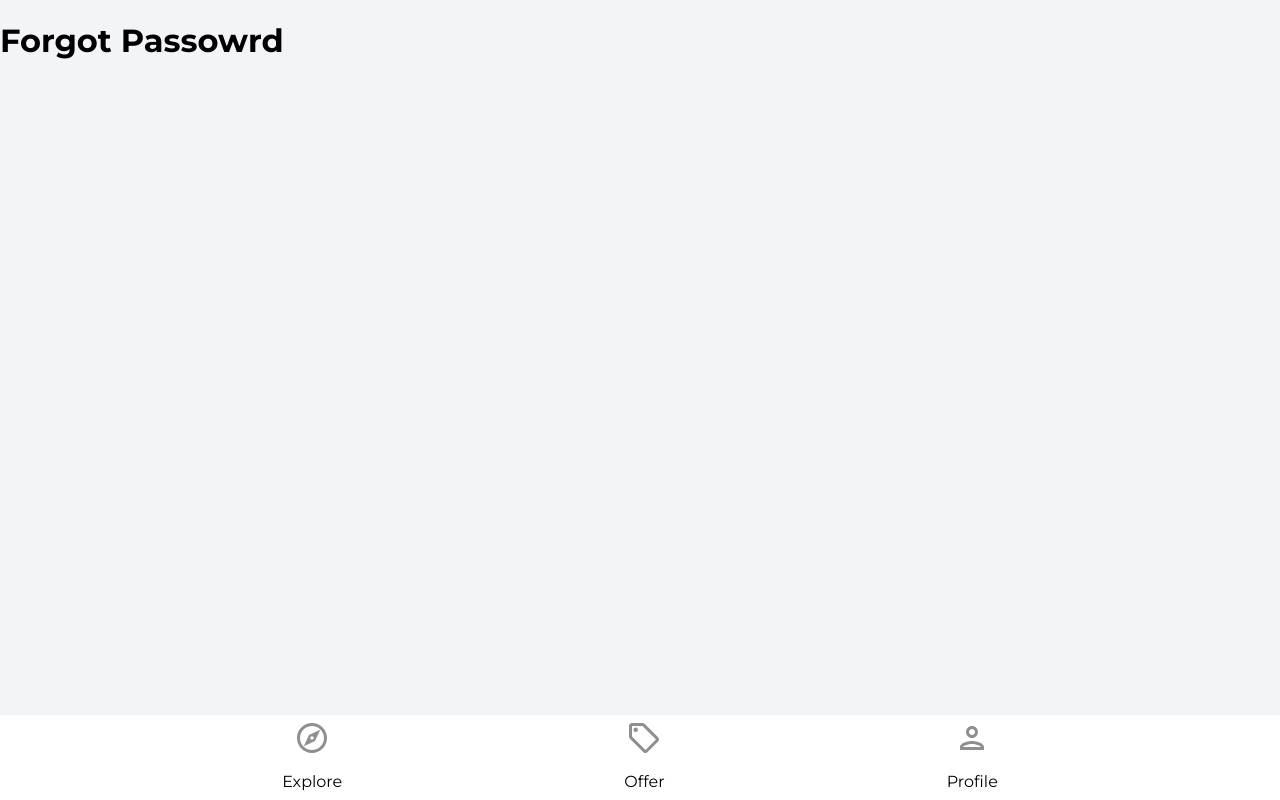
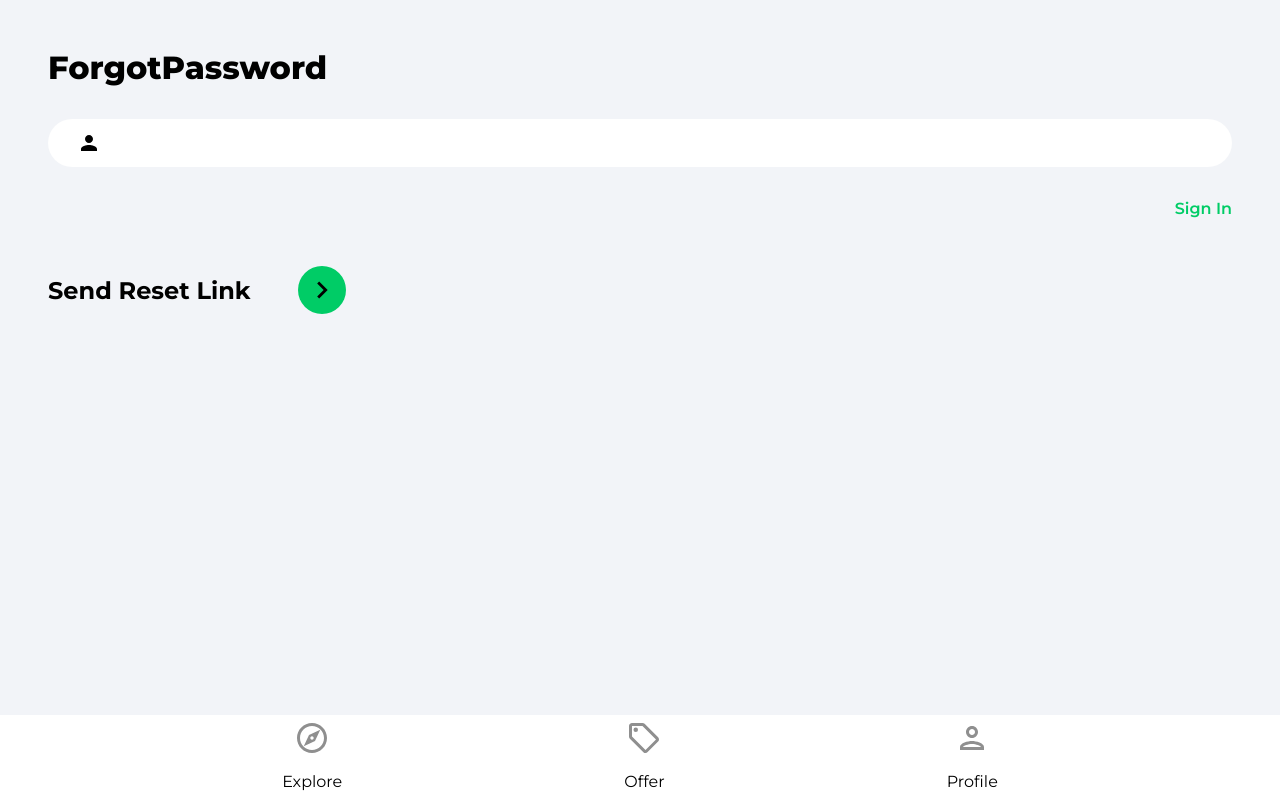
Before and after one commit to ldallalio/house-marketplace, a React (Create React App) app: page /forgot-password in a window 1280 px wide. Built offline with nearby package versions, Linux system fonts and the light colour scheme.

Commit message:
Adding reset Password via firebase

```diff
--- a/src/components/PrivateRoute.jsx
+++ b/src/components/PrivateRoute.jsx
@@ -1,12 +1,13 @@
 import React from 'react';
 import { Navigate, Outlet } from 'react-router-dom';
 import { useAuthStatus } from '../hooks/useAuthStatus';
+import Spinner from './Spinner';
 
 const PrivateRoute = () => {
 	const { loggedIn, checkingStatus } = useAuthStatus();
 
 	if (checkingStatus) {
-		return <h3>Loading...</h3>;
+		return <Spinner />;
 	}
 
 	return loggedIn ? <Outlet /> : <Navigate to='/sign-in' />;
--- /dev/null
+++ b/src/components/Spinner.jsx
@@ -0,0 +1,11 @@
+import React from 'react';
+
+function Spinner() {
+	return (
+		<div className='loadingSpinnerContainer'>
+			<div className='loadingSpinner'></div>
+		</div>
+	);
+}
+
+export default Spinner;
--- a/src/pages/ForgotPassword.jsx
+++ b/src/pages/ForgotPassword.jsx
@@ -1,9 +1,49 @@
-import React from 'react';
+import React, { useState } from 'react';
+import { Link } from 'react-router-dom';
+import { getAuth, sendPasswordResetEmail } from 'firebase/auth';
+import { toast } from 'react-toastify';
+import { ReactComponent as ArrowRightIcon } from '../assets/svg/keyboardArrowRightIcon.svg';
 
 function ForgotPassowrd() {
+	const [email, setEmail] = useState('');
+	const onChange = (e) => {
+		setEmail(e.target.value);
+	};
+	const onSubmit = async (e) => {
+		e.preventDefault();
+		try {
+			const auth = getAuth();
+			await sendPasswordResetEmail(auth, email);
+			toast.success('Email sent successfully');
+		} catch (error) {
+			toast.error('Email not sent');
+		}
+	};
 	return (
-		<div>
-			<h1>Forgot Passowrd</h1>
+		<div className='pageContainer'>
+			<header>
+				<p className='pageHeader'>ForgotPassword</p>
+			</header>
+			<main>
+				<form onSubmit={onSubmit}>
+					<input
+						type='email'
+						className='emailInput'
+						id='email'
+						value={email}
+						onChange={onChange}
+					/>
+					<Link className='forgotPasswordLink' to='/login'>
+						Sign In
+					</Link>
+					<div className='signInBar'>
+						<div className='signInText'>Send Reset Link</div>
+						<button className='signInButton'>
+							<ArrowRightIcon fill='#fffff' width='34px' height='34px' />
+						</button>
+					</div>
+				</form>
+			</main>
 		</div>
 	);
 }
```
